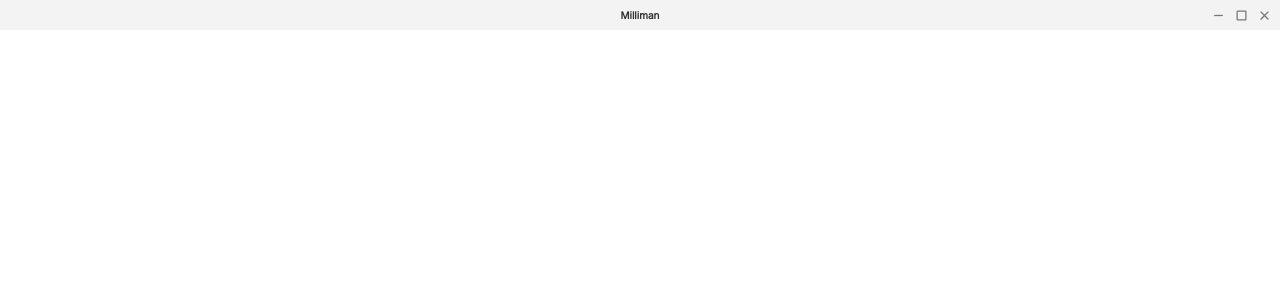
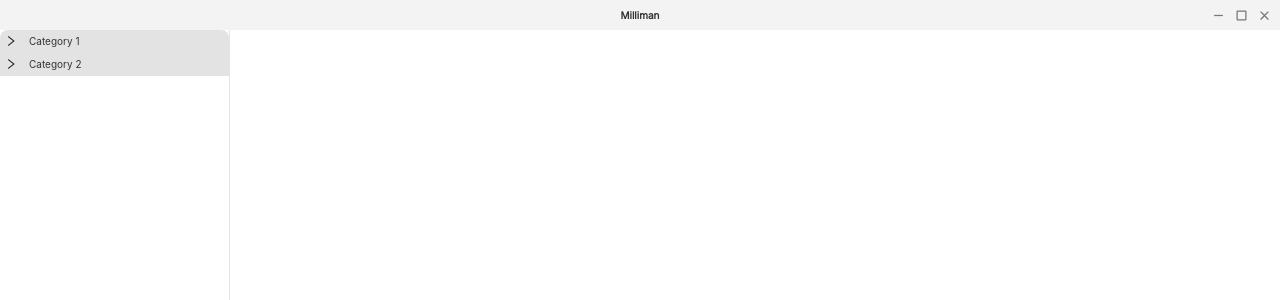
Before and after one commit to sit-or-seona/milliman-toyproject, a React (Create React App) app: page / in a window 1280 px wide. Shown: the top 300 px of the page. Built offline with nearby package versions, Linux system fonts and the light colour scheme.

Commit message:
feat: SideBar 컴포넌트 생성 및 antd collapse 사용

```diff
--- a/package.json
+++ b/package.json
@@ -11,6 +11,7 @@
     "@testing-library/jest-dom": "^5.16.5",
     "@testing-library/react": "^13.4.0",
     "@testing-library/user-event": "^13.5.0",
+    "antd": "^5.5.0",
     "electron-is-dev": "^2.0.0",
     "react": "^18.2.0",
     "react-dom": "^18.2.0",
--- a/src/App.js
+++ b/src/App.js
@@ -2,6 +2,7 @@ import { ThemeProvider } from "styled-components";
 import TitleBar from "./components/TitleBar";
 import GlobalStyles from "./styles/globalStyles";
 import theme from "./styles/theme";
+import SideBar from "./components/SideBar";
 
 function App() {
   return (
@@ -9,6 +10,7 @@ function App() {
       <ThemeProvider theme={theme}>
         <GlobalStyles />
         <TitleBar />
+        <SideBar />
       </ThemeProvider>
     </div>
   );
--- /dev/null
+++ b/src/components/SideBar/index.jsx
@@ -0,0 +1,13 @@
+import React from "react";
+import * as S from "./style";
+
+export default function SideBar() {
+  return (
+    <S.SideBar>
+      <S.CustomCollapse bordered={false}>
+        <S.CustomPanel header="Category 1" key="1"></S.CustomPanel>
+        <S.CustomPanel header="Category 2" key="2"></S.CustomPanel>
+      </S.CustomCollapse>
+    </S.SideBar>
+  );
+}
--- /dev/null
+++ b/src/components/SideBar/style.js
@@ -0,0 +1,36 @@
+import { Collapse } from "antd";
+import { styled } from "styled-components";
+
+const { Panel } = Collapse;
+
+export const SideBar = styled.aside`
+  width: 230px;
+  height: calc(100vh - 30px);
+  border-right: 1px solid ${({ theme }) => theme.color.mediumGray};
+`;
+
+export const CustomCollapse = styled(Collapse)`
+  background-color: white;
+
+  .ant-collapse-item {
+    border: none;
+  }
+`;
+
+export const CustomPanel = styled(Panel)`
+  .ant-collapse-header {
+    padding: 0 5px !important;
+    height: 23px;
+    background-color: ${({ theme }) => theme.color.mediumGray};
+
+    .ant-collapse-header-text {
+      line-height: 23px;
+      font-size: 10px;
+      color: ${({ theme }) => theme.color.black};
+    }
+  }
+
+  .ant-collapse-content-box {
+    margin-bottom: 16px;
+  }
+`;
--- a/src/styles/theme.jsx
+++ b/src/styles/theme.jsx
@@ -1,6 +1,7 @@
 const color = {
   black: "#333333",
   gray: "#777777",
+  mediumGray: "#e3e3e3",
   lightGray: "#f3f3f3",
 };
 
```
Also changed, not shown: 1 other file (tests, documents, lock files or other folders).
